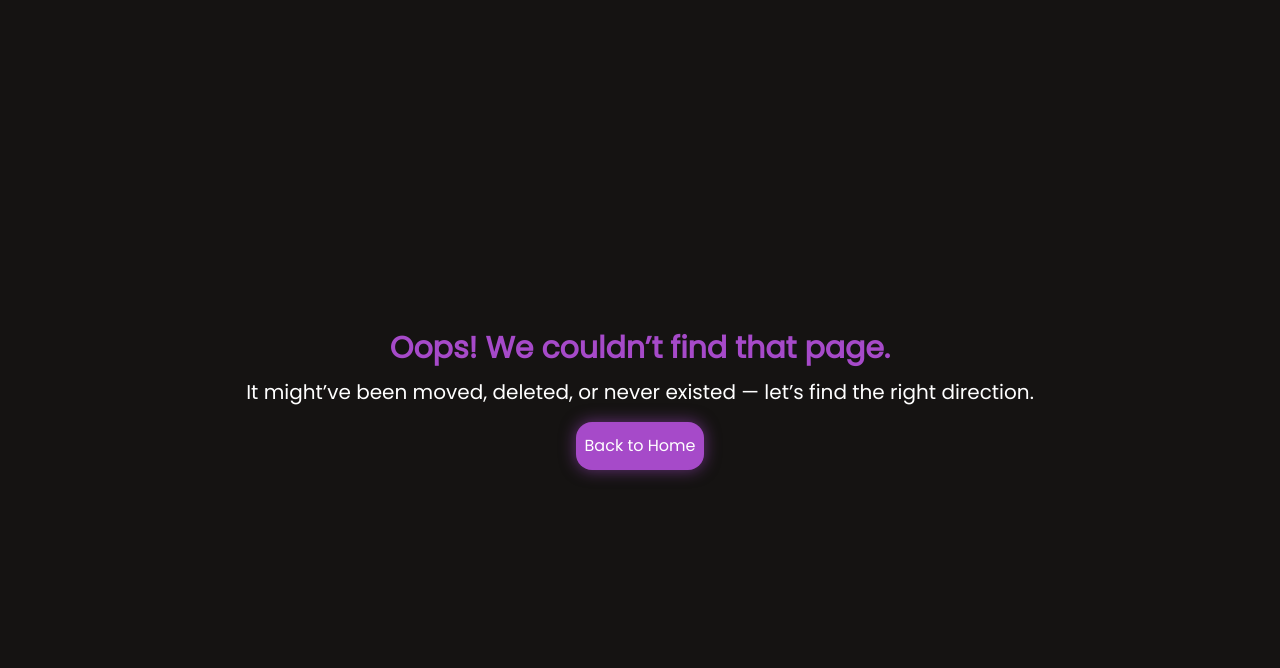
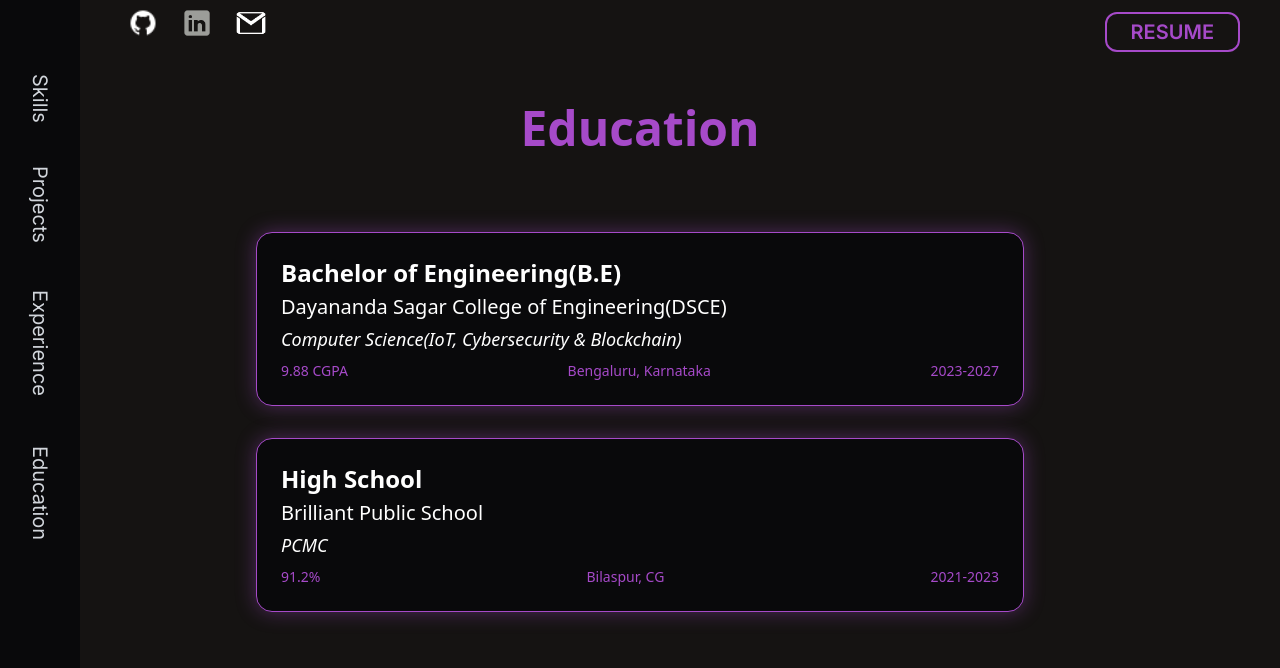
Before and after one commit to Aadya-Jha/My-Portfolio, a React (Vite) app in the folder portfolio/: page /education in a window 1280 px wide. Shown: the top 668 px of the page. Built offline with nearby package versions, Linux system fonts and the light colour scheme.

Commit message:
education added

```diff
--- a/portfolio/index.html
+++ b/portfolio/index.html
@@ -5,7 +5,8 @@
     <link rel="icon" type="image/jpg" href="./src/assets/logo.jpg" />
     <meta name="viewport" content="width=device-width, initial-scale=1.0" />
     <title>Aadya Jha</title>
-    <link href="https://fonts.googleapis.com/css2?family=Inter&family=Poppins&display=swap" rel="stylesheet">
+    <link href="https://fonts.googleapis.com/css2?family=Inter:wght@400;600;700&display=swap" rel="stylesheet">
+
 
   </head>
   <body>
--- a/portfolio/package.json
+++ b/portfolio/package.json
@@ -10,6 +10,7 @@
     "preview": "vite preview"
   },
   "dependencies": {
+    "@fontsource/inter": "^5.2.5",
     "react": "^19.0.0",
     "react-dom": "^19.0.0",
     "react-router-dom": "^7.5.0"
--- a/portfolio/src/App.jsx
+++ b/portfolio/src/App.jsx
@@ -2,6 +2,11 @@ import { BrowserRouter, Routes, Route } from "react-router-dom"
 import Skills from "./pages/Skills"
 import Home from "./pages/Home"
 import NotFound from "./pages/NotFound"
+import Education from "./pages/Education"
+import '@fontsource/inter/400.css';
+import '@fontsource/inter/600.css';
+import '@fontsource/inter/700.css';
+
 
 function App() {
 
@@ -11,6 +16,7 @@ function App() {
         <Routes>
           <Route path='/' element={<Home/>}/>
           <Route path='/Skills' element={<Skills/>}/>
+          <Route path='/education' element={<Education/>}/>
           <Route path='/*' element={<NotFound />}/>
         </Routes>
       </BrowserRouter>
--- /dev/null
+++ b/portfolio/src/components/EducationCard.jsx
@@ -0,0 +1,25 @@
+import React from "react";
+
+
+const EducationCard = (props) => {
+    return(
+<div className="flex flex-col min-h-screen w-screen justify-center items-center bg-black-light py-10 px-4">
+  <div className="w-full max-w-4xl bg-black-dark border-2 border-purple rounded-3xl shadow-xl p-10">
+    <h3 className="text-purple text-3xl font-bold mb-4">{props.degree}</h3>
+    <h2 className="text-white text-2xl font-semibold mb-2">{props.college}</h2>
+    <h3 className="text-gray-300 text-xl mb-6">{props.course}</h3>
+
+    <div className="grid grid-cols-1 sm:grid-cols-2 gap-y-2 text-lg text-gray-300">
+      <p><span className="text-white font-medium">CGPA:</span> {props.cgpa}</p>
+      <p><span className="text-white font-medium">Timeline:</span> {props.timeline}</p>
+      <p><span className="text-white font-medium">Location:</span> {props.location}</p>
+    </div>
+  </div>
+</div>
+
+
+
+    );
+}
+
+export default EducationCard;
--- a/portfolio/src/components/Navbar.jsx
+++ b/portfolio/src/components/Navbar.jsx
@@ -2,12 +2,21 @@ import React from "react";
 
 const Navbar = () => {
     return(
-        <div className="bg-black-dark h-screen w-20 top-0 left-0 pl-10 pt-7 text-white">
+        <div className="bg-black-dark min-h-screen w-20 fixed top-0 left-0 pl-10 pt-7 text-gray-300 ">
             <ul >
-                <li className="transform rotate-90 origin-left mt-5 font-semibold text-xl font-sans hover:cursor-pointer">Skills</li>
-                <li className="transform rotate-90 origin-left mt-12 font-semibold text-xl font-sans hover:cursor-pointer">Projects</li>
-                <li className="transform rotate-90 origin-left mt-20 font-semibold text-xl font-sans hover:cursor-pointer">Experience</li>
-                <li className="transform rotate-90 origin-left mt-28 font-semibold text-xl font-sans hover:cursor-pointer">Education</li>
+                <li className="transform rotate-90 origin-left mt-8 font-medium text-xl font-inter hover:cursor-pointer hover:text-white
+                hover:border-r-4 hover:border-purple">
+                    Skills
+                </li>
+                <li className="transform rotate-90 origin-left mt-16 font-medium text-xl font-inter hover:cursor-pointer">
+                    Projects
+                </li>
+                <li className="transform rotate-90 origin-left mt-24 font-medium text-xl font-inter hover:cursor-pointer">
+                    Experience
+                </li>
+                <li className="transform rotate-90 origin-left mt-32 font-medium text-xl font-inter hover:cursor-pointer">
+                    Education
+                </li>
             </ul>
         </div>
     );
--- a/portfolio/src/components/Topbar.jsx
+++ b/portfolio/src/components/Topbar.jsx
@@ -5,7 +5,7 @@ import linkedinIcon from "../assets/linkedin-light.png";
 
 const Topbar = () => {
     return (
-        <div className="w-screen h-16 bg-black-light flex">
+        <div className="w-screen ml-20 h-16 bg-black-light flex">
             <div>
                 <ul className="flex">
                     <li className="pl-6 pr-6 pt-2">
@@ -25,9 +25,9 @@ const Topbar = () => {
                     </li>
                 </ul>
             </div>
-            <div className="ml-auto border-2 border-purple mr-36 mt-3 pl-6 pr-6 flex justify-center items-center rounded-xl hover:bg-purple group
+            <div className="ml-auto border-2 border-purple mr-36 mt-3 pl-6 pr-6 h-10 flex justify-center items-center rounded-xl hover:bg-purple group
              hover:cursor-pointer">
-                <h2 className="text-purple font-semibold text-xl group-hover:text-white  ">RESUME</h2>
+                <h2 className="text-purple font-semibold font-inter text-xl group-hover:text-white  ">RESUME</h2>
             </div>
         </div>
     );
--- /dev/null
+++ b/portfolio/src/pages/Education.jsx
@@ -0,0 +1,60 @@
+import React from "react";
+import Navbar from "../components/Navbar";
+import Topbar from "../components/Topbar";
+import EducationCard from "../components/EducationCard";
+
+const Education = () =>{
+
+    const features = [
+        {
+            degree:"Bachelor of Engineering(B.E)",
+            college:"Dayananda Sagar College of Engineering(DSCE)",
+            course:"Computer Science(IoT, Cybersecurity & Blockchain)",
+            cgpa:"9.88 CGPA",
+            location: "Bengaluru, Karnataka",
+            timeline:"2023-2027",
+        },
+        {
+            degree:"High School",
+            college:"Brilliant Public School",
+            course: "PCMC",
+            cgpa: "91.2%",
+            location:"Bilaspur, CG",
+            timeline:"2021-2023",
+        }
+    ];
+
+    return(
+       <div className="bg-black-light min-h-screen w-full overflow-x-hidden overflow-y-auto px-6">
+            <Navbar />
+
+            <div className="flex flex-col">
+                <Topbar />
+                <div className="w-full flex justify-center mb-10 py-10">
+                <h1 className="text-purple text-5xl font-bold">Education</h1>
+            </div>
+
+            <div className="flex flex-col gap-8 items-center">
+                {features.map((feature, index) => (
+            <div key={index}
+                className="bg-black-dark border border-purple rounded-2xl shadow-[0_0_20px_#A64AC966] p-6 w-full max-w-3xl"
+            >
+            <h2 className="text-white text-2xl font-semibold mb-1">{feature.degree}</h2>
+            <h3 className="text-white text-xl mb-1">{feature.college}</h3>
+            <p className="text-white text-lg italic mb-2">{feature.course}</p>
+
+            <div className="flex justify-between text-purple text-sm font-medium">
+                <span>{feature.cgpa}</span>
+                <span>{feature.location}</span>
+                <span>{feature.timeline}</span>
+                </div>
+            </div>
+            ))}
+        </div>
+            </div>
+        </div>
+
+    );
+}
+
+export default Education;
--- a/portfolio/src/pages/Home.jsx
+++ b/portfolio/src/pages/Home.jsx
@@ -9,11 +9,11 @@ const Home = () => {
             <Navbar />
             <div className="flex flex-col flex-grow">
             <Topbar />
-            <div className="bg-black-light min-h-screen flex flex-row px-16 pt-24 gap-12">
+            <div className="bg-black-light min-h-screen flex flex-row px-16 ml-20 pt-24 gap-12">
             <div className="flex flex-col w-2/3 ">
-                <p className="text-white font-heading font-bold text-4xl">Hi, I'm </p>
-                <p className="text-5xl font-bold pt-3 font-heading text-purple">Aadya</p>
-                <p className="font-heading text-xl text-white pt-3">Computer Science undergrad with a strong foundation in problem-solving and a passion for building impactful tech solutions.
+                <p className="text-white font-heading font-inter pt-4 text-4xl">Hi, I'm </p>
+                <p className="text-5xl font-bold pt-3 font-inter text-purple">Aadya</p>
+                <p className="font-inter text-xl text-white pt-5">Computer Science undergrad with a strong foundation in problem-solving and a passion for building impactful tech solutions.
                      I’m driven by curiosity and a constant desire to grow. I aim to contribute to a forward-thinking team where
                      I can help drive innovation while evolving into a skilled and reliable Software Engineer.
                     <br />Let’s innovate, collaborate, and build the future together.
--- a/portfolio/src/pages/Skills.jsx
+++ b/portfolio/src/pages/Skills.jsx
@@ -19,7 +19,7 @@ const Skills = () => {
 
     return(
         <div className="bg-[#0a0a0a] min-h-screen w-full">
-            <h1 className="font-sans font-extrabold text-[#A64AC9] text-4xl px-10 pt-5 ">Skills</h1>
+            <h1 className="font-inter font-extrabold text-[#A64AC9] text-4xl px-10 pt-5 ">Skills</h1>
             <div className="p-10 grid grid-cols-4">
             {features.map((skill, index) => (
                 <SkillCard key={index} title={skill.title} img={skill.img} />
--- a/portfolio/tailwind.config.js
+++ b/portfolio/tailwind.config.js
@@ -12,8 +12,7 @@ export default {
         "black-dark": "var(--black-dark)"
       },
       fontFamily:{
-        heading:["Poppins", "sans-serif"],
-        body:["Inter", "sans-serif"]
+        inter: ['Inter', 'sans-serif'],
       }
     },
   },
```
Also changed, not shown: 1 other file (tests, documents, lock files or other folders).
